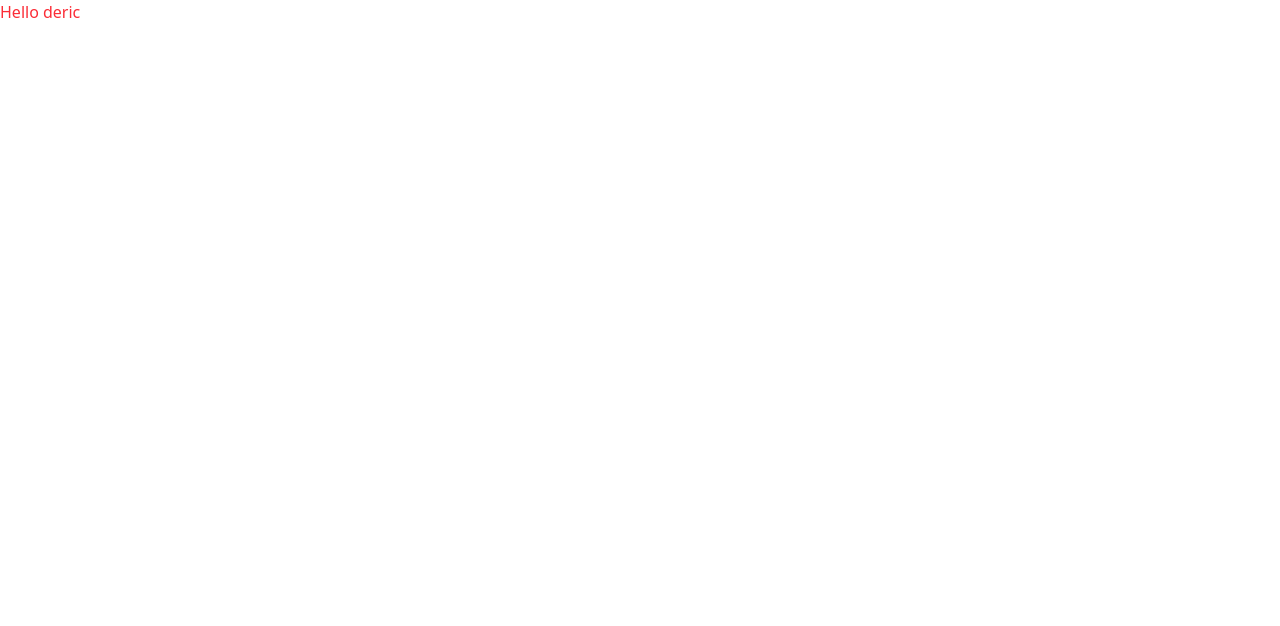
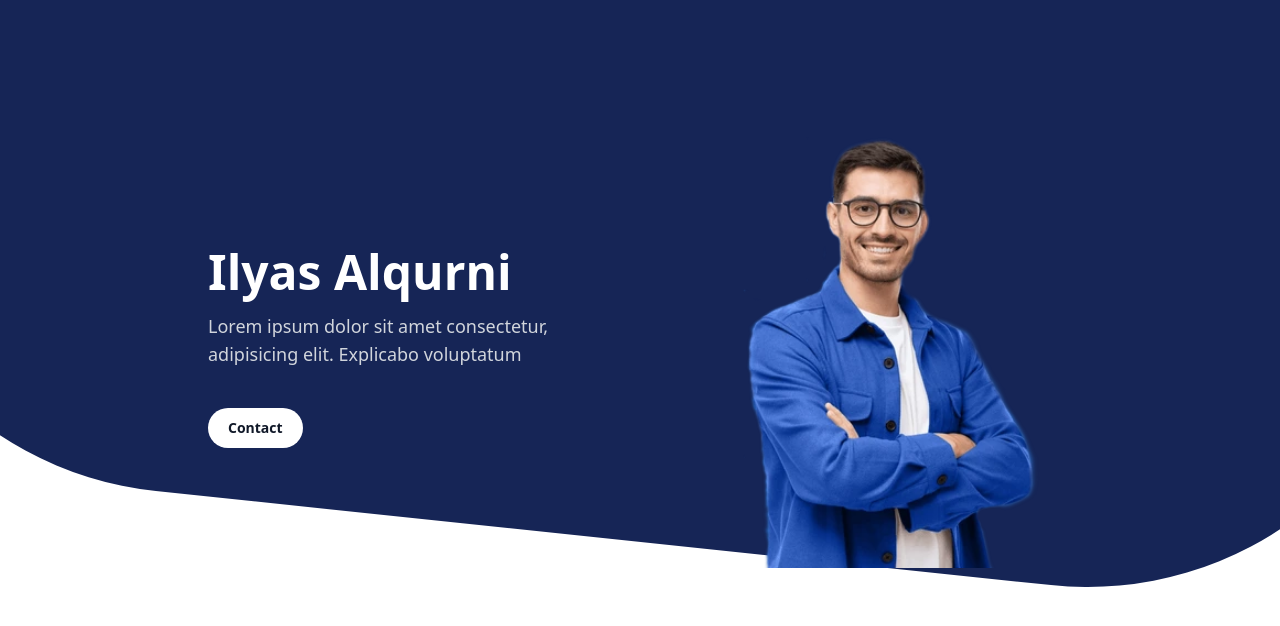
Before and after one commit to muhammadderic/personal-branding-web-apps, a React (Vite) app in the folder generic-portfolio/: page / in a window 1280 px wide. Shown: the top 626 px of the page. Built offline with nearby package versions, Linux system fonts and the light colour scheme.

Commit message:
(gpf) Create hero section and install aos for scroll-based animate

```diff
--- a/generic-portfolio/package.json
+++ b/generic-portfolio/package.json
@@ -11,6 +11,7 @@
   },
   "dependencies": {
     "@tailwindcss/vite": "^4.0.9",
+    "aos": "^2.3.4",
     "react": "^19.0.0",
     "react-dom": "^19.0.0",
     "tailwindcss": "^4.0.9"
--- a/generic-portfolio/src/App.jsx
+++ b/generic-portfolio/src/App.jsx
@@ -1,12 +1,20 @@
+import { useEffect } from 'react';
+import AOS from 'aos'
 import './main.css'
+import 'aos/dist/aos.css'
+import Hero from './components/Hero';
 
 function App() {
+  useEffect(() => {
+    AOS.init({
+      duration: 1000,
+    })
+  }, []);
+
   return (
-    <div>
-      <h1 className='text-red-500'>
-        Hello deric
-      </h1>
-    </div>
+    <main>
+      <Hero />
+    </main>
   )
 }
 
--- /dev/null
+++ b/generic-portfolio/src/components/Hero.jsx
@@ -0,0 +1,35 @@
+import me from '../assets/img/me.png'
+
+export default function Hero() {
+  return (
+    <div className='relative overflow-hidden min-h-[550px] sm:min-h-[650px] flex flex-col items-center'>
+      <div className='md:h-[700px] h-[990px] md:w-[1600px] w-[900px] bg-gradient-to-r absolute bg-blue-950 rounded-full transform rotate-6 -top-40 z-0'></div>
+
+      <section id='home' className='flex flex-col md:flex-row items-center justify-center w-full px-4 md:px-52 pb-4 md:pd-24 md:pt-32 pt-24 md:pb-24 mt-24 md:mt-0 z-10'>
+        <div data-aos='fade-up' className='flex-1 md:text-left'>
+          <h1 className='text-3xl sm:text-4xl md:text-5xl font-bold text-white mb-4'>
+            Ilyas Alqurni
+          </h1>
+
+          <p
+            data-aos='fade-up'
+            data-aos-delay='300'
+            className='text-base sm:text-lg md:text-lg text-gray-300 mb-6'>
+            Lorem ipsum dolor sit amet consectetur, adipisicing elit. Explicabo voluptatum
+          </p>
+
+          <button type="button" className="text-gray-900 mt-4 bg-white hover:bg-blue-300 font-semibold rounded-full text-sm px-5 py-2.5 text-center cursor-pointer">
+            Contact
+          </button>
+        </div>
+
+        <div data-aos='fade-up' className='flex-1 flex justify-center md:justify-end mt-0 md:mt-0'>
+          <img
+            src={me}
+            alt="Hero Image"
+            className='h-[300px] sm:h-[400px] md:h-[440px] w-[250px] sm:w-[360px] object-cover rounded-lg z-0' />
+        </div>
+      </section>
+    </div>
+  )
+}
```
Also changed, not shown: generic-portfolio/src/assets/img/me.png (added), 1 other file (tests, documents, lock files or other folders).
